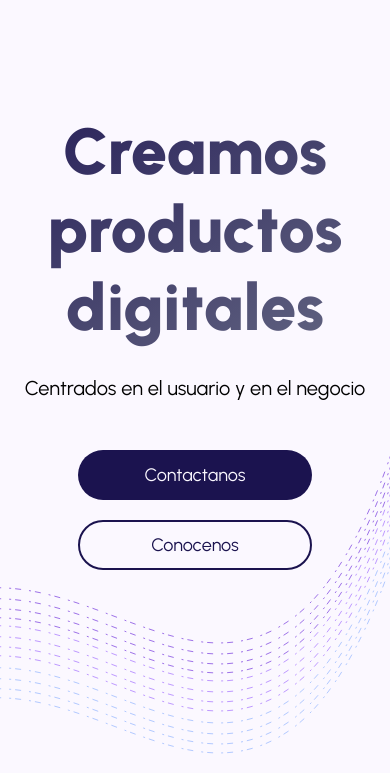
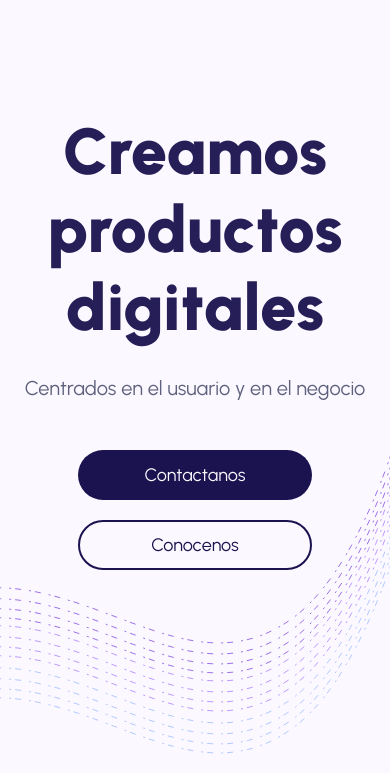
Before and after one commit to 2piradrian/cswap-web, an Astro site: page / in a window 390 px wide. Shown: the part 71-844 px from the top of the page. Built offline with nearby package versions, Linux system fonts and the light colour scheme; Astro itself is replaced by a stand-in of ours.

Commit message:
hero ui colors

```diff
--- a/src/components/gradient-title/GradientTitle.astro
+++ b/src/components/gradient-title/GradientTitle.astro
@@ -8,4 +8,4 @@ type Props = {
 const {title} = Astro.props;
 ---
 
-<h1 class={style.gradient}>{title}</h1>
+<h1 class={style.title}>{title}</h1>
--- a/src/components/gradient-title/style.module.css
+++ b/src/components/gradient-title/style.module.css
@@ -1,30 +1,27 @@
-.gradient {
+.title {
 	text-align: center;
 	font-size: 120px;
 	font-weight: 900;
 	padding: 10px 25px;
-	background: linear-gradient(to right bottom, var(--primary), var(--secondary));
+	color: var(--primary);
 	opacity: 0.95;
-	-webkit-background-clip: text;
-	background-clip: text;
-	-webkit-text-fill-color: transparent;
 }
 
 @media (max-width: 768px) {
-	.gradient {
+	.title {
 		font-size: 100px;
 	}
 }
 
 @media (max-width: 555px) {
-	.gradient {
+	.title {
 		font-size: 90px;
 	}
 }
 
 
 @media (max-width: 495px) {
-	.gradient {
+	.title {
 		font-size: 65px;
 	}
 }
--- a/src/components/nav-item/style.module.css
+++ b/src/components/nav-item/style.module.css
@@ -2,13 +2,14 @@
     list-style: none;
     letter-spacing: 1px;
     text-align: center;
-    font-size: 14px;
-    color: var(--on-surface);
+    font-size: 16px;
+    color: var(--on-background);
 }
 
 .navRoutes > a {
     text-decoration: none;
     font-size: 18px;
+    font-weight: 600;
     color: var(--secondary);
     transition: all 0.1s ease;
 }
--- a/src/sections/style.module.css
+++ b/src/sections/style.module.css
@@ -20,6 +20,7 @@
 	margin: 20px 0px;
 	font-weight: 400;
 	font-size: 26px;
+	color: var(--secondary);
 }
 
 .buttons {
```
